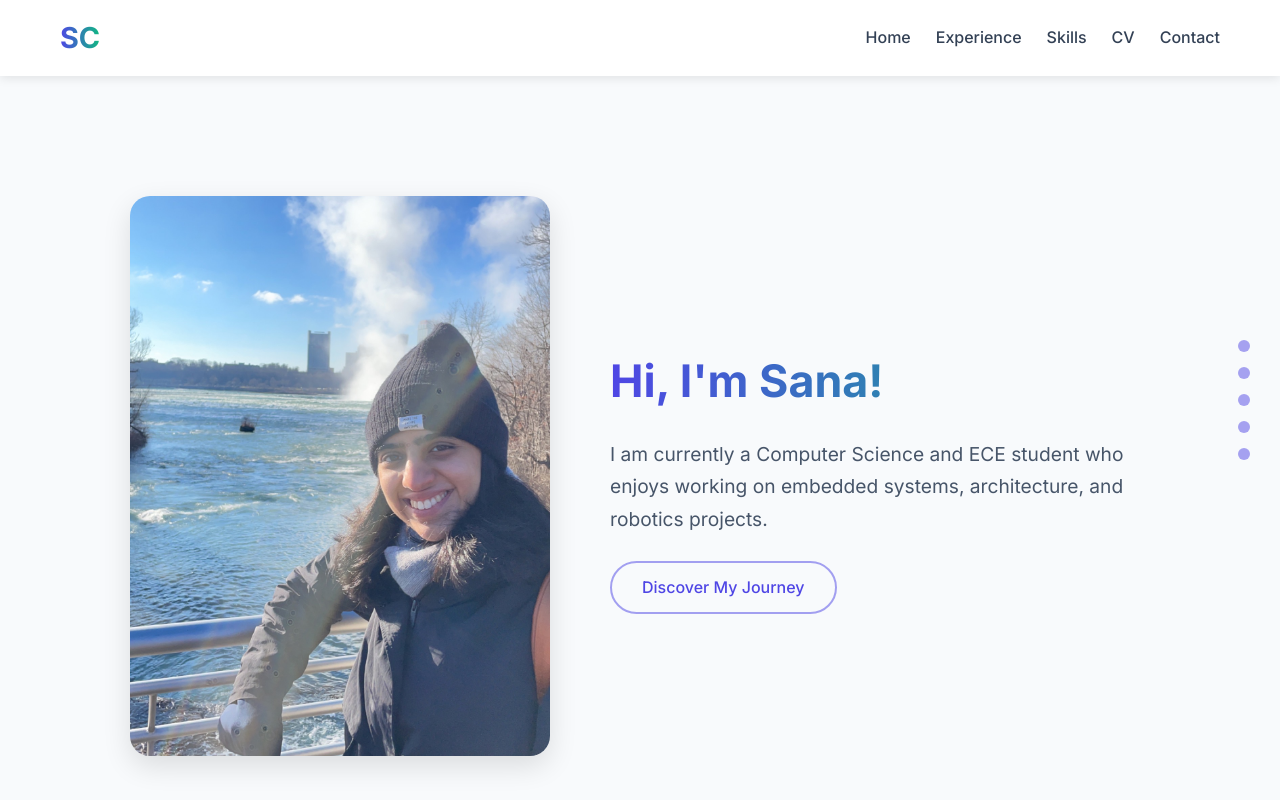
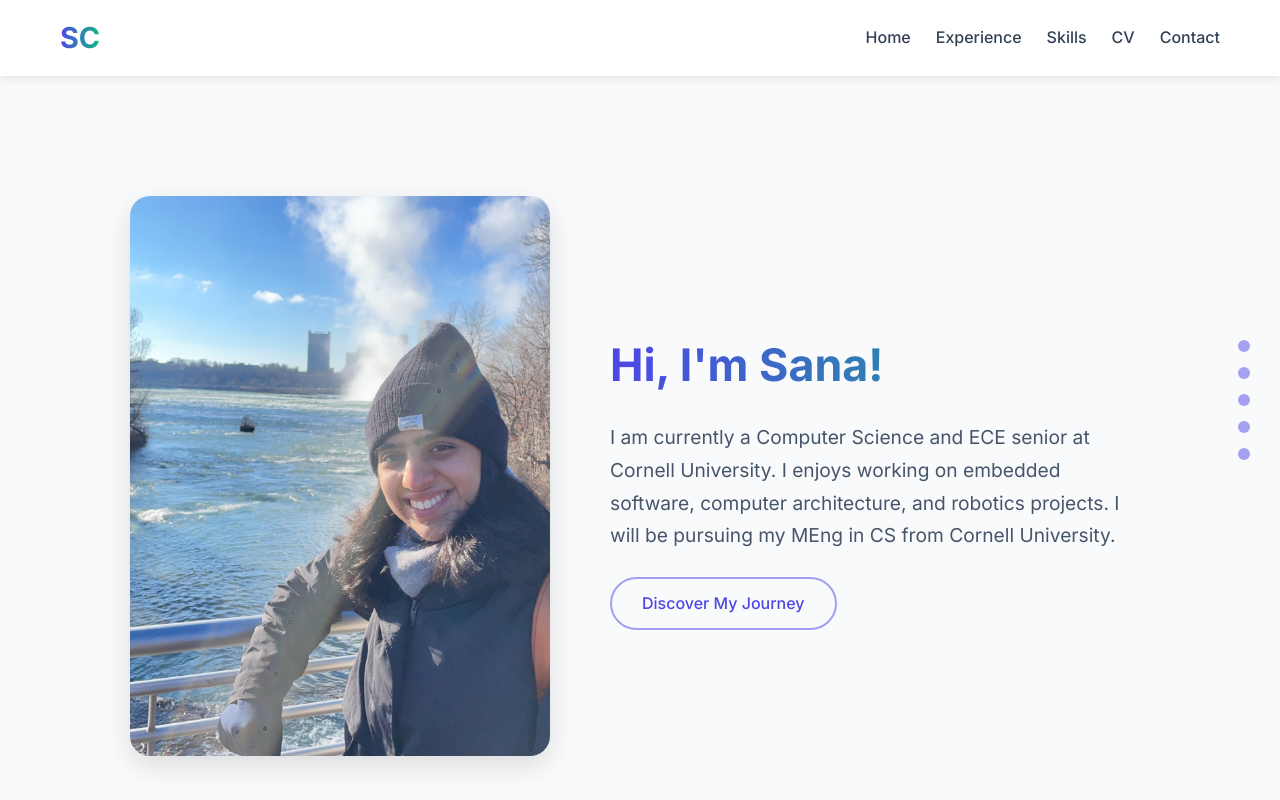
Before and after one commit to sanac17/my-portfolio, a React (Create React App) app: page / in a window 1280 px wide. Built offline with nearby package versions, Linux system fonts and the light colour scheme.

Commit message:
updates to intro

```diff
--- a/src/components/AboutMe.jsx
+++ b/src/components/AboutMe.jsx
@@ -268,7 +268,8 @@ const AboutMe = () => {
               <div className="aboutme-text">
                 <h1 className="aboutme-title">Hi, I'm Sana!</h1>
                 <p className="aboutme-description">
-                  I am currently a Computer Science and ECE student who enjoys working on embedded systems, architecture, and robotics projects.
+                  I am currently a Computer Science and ECE senior at Cornell University.
+                  I enjoys working on embedded software, computer architecture, and robotics projects. I will be pursuing my MEng in CS from Cornell University.
                 </p>
                 <div className="button-container">
                   <a href="#experience" className="button">Discover My Journey</a>
```
